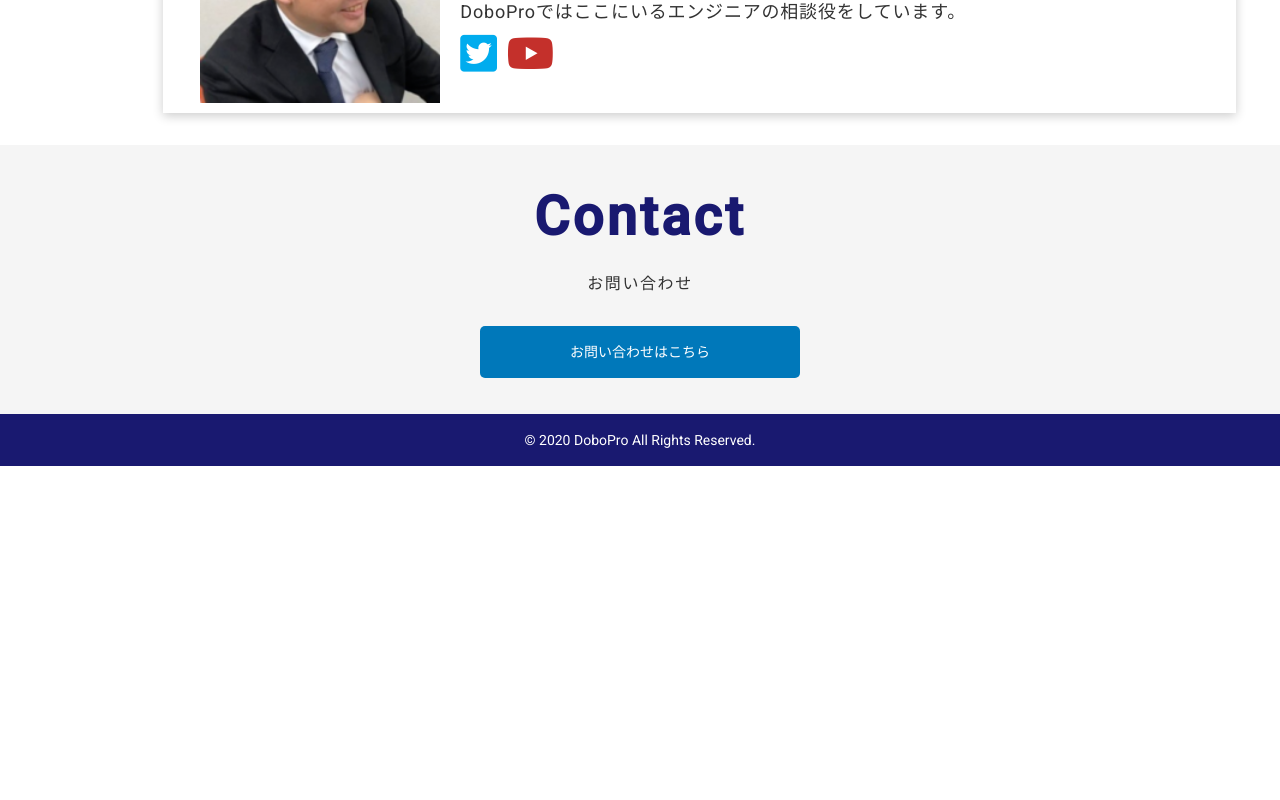
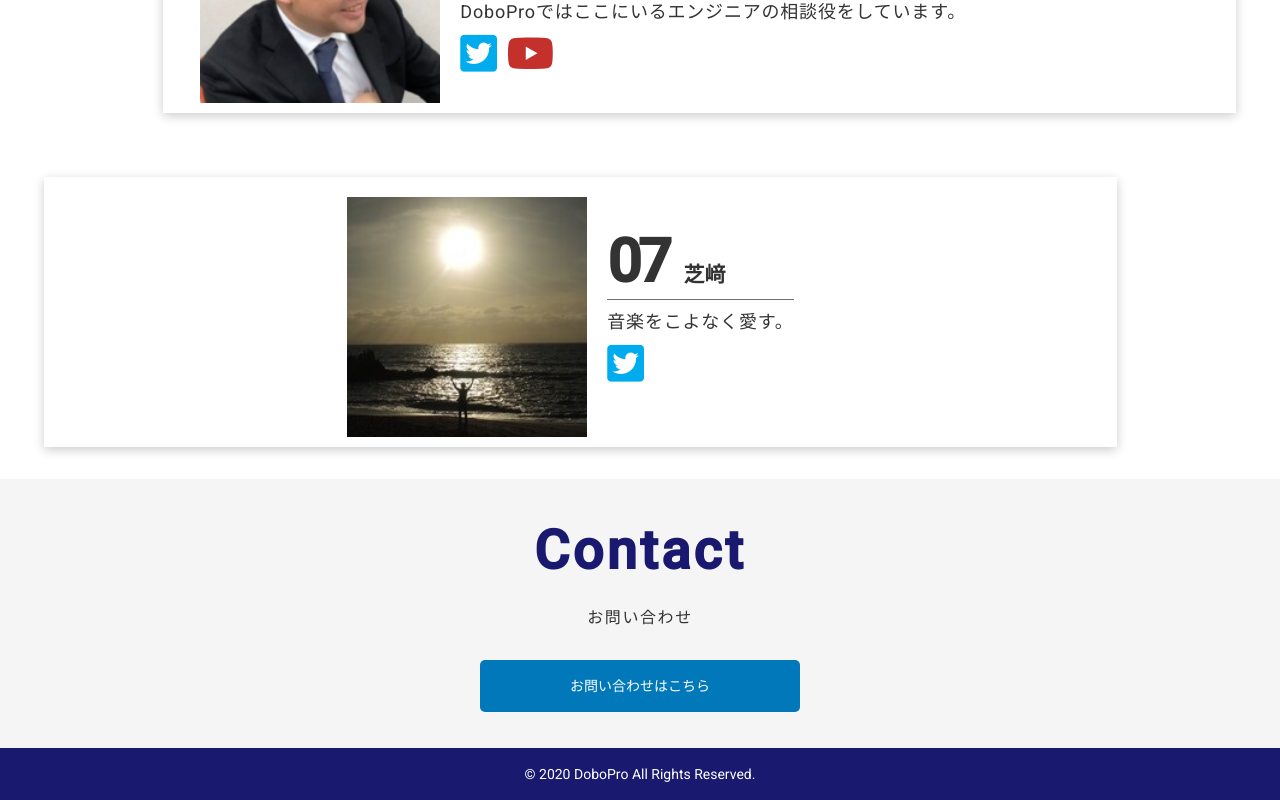
Before and after one commit to DoboPro/DoboPro, an Angular app: page /page in a window 1280 px wide. Shown: the part 5972-6772 px from the top of the page. Before the commit the page ends 6438 px from the top, so only its background shows below. Built offline with nearby package versions, Linux system fonts and the light colour scheme.

Commit message:
しばさきはいりました

```diff
--- a/src/app/landingpage/landingpage.component.html
+++ b/src/app/landingpage/landingpage.component.html
@@ -339,6 +339,24 @@
                    </div>
             </div>
         </div>
+        <div class="card left wow fadeInUp" data-wow-duration="1.3s" data-wow-delay="0.3s"
+            style="visibility: visible; animation-duration: 1.3s; animation-delay: 0.3s; animation-name: fadeInUp;">
+            <div class="image-area">
+                <img src="./assets/img/icon_in.jpg">
+            </div>
+            <div>
+                <div class="card_head">
+                    <h3 class="card_head_title card_head_left">
+                        <span class="titleNumber">07</span>芝﨑
+                    </h3>
+                </div>
+                <div class="card_body">
+                    <p>音楽をこよなく愛す。</p>
+                    <a class="twitter" href="https://twitter.com/O2Sz4sn6YWQ9uG7"><i
+                            class="fab fa-twitter-square"></i></a>
+                </div>
+            </div>
+        </div>
 
     </div>
 </div>
```
